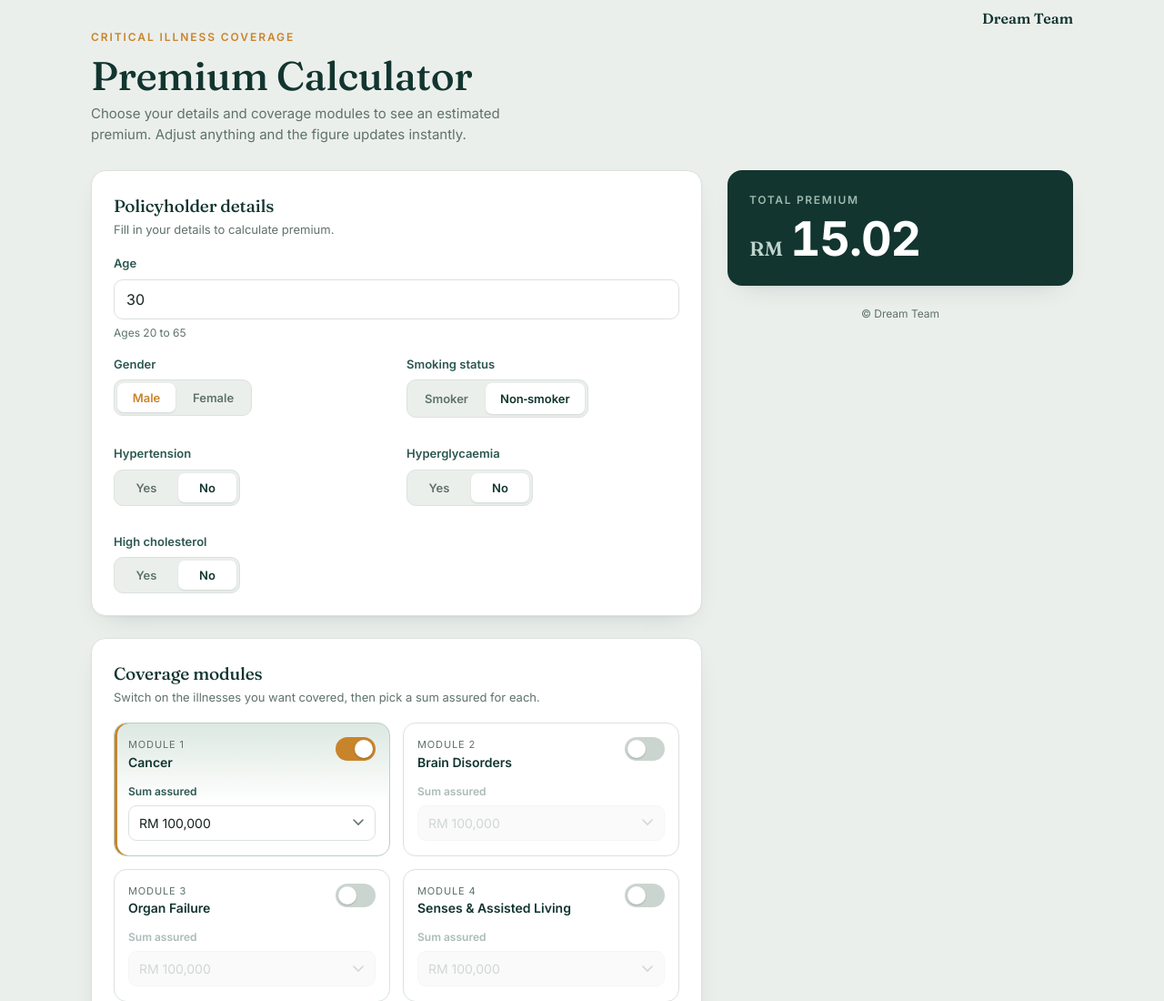
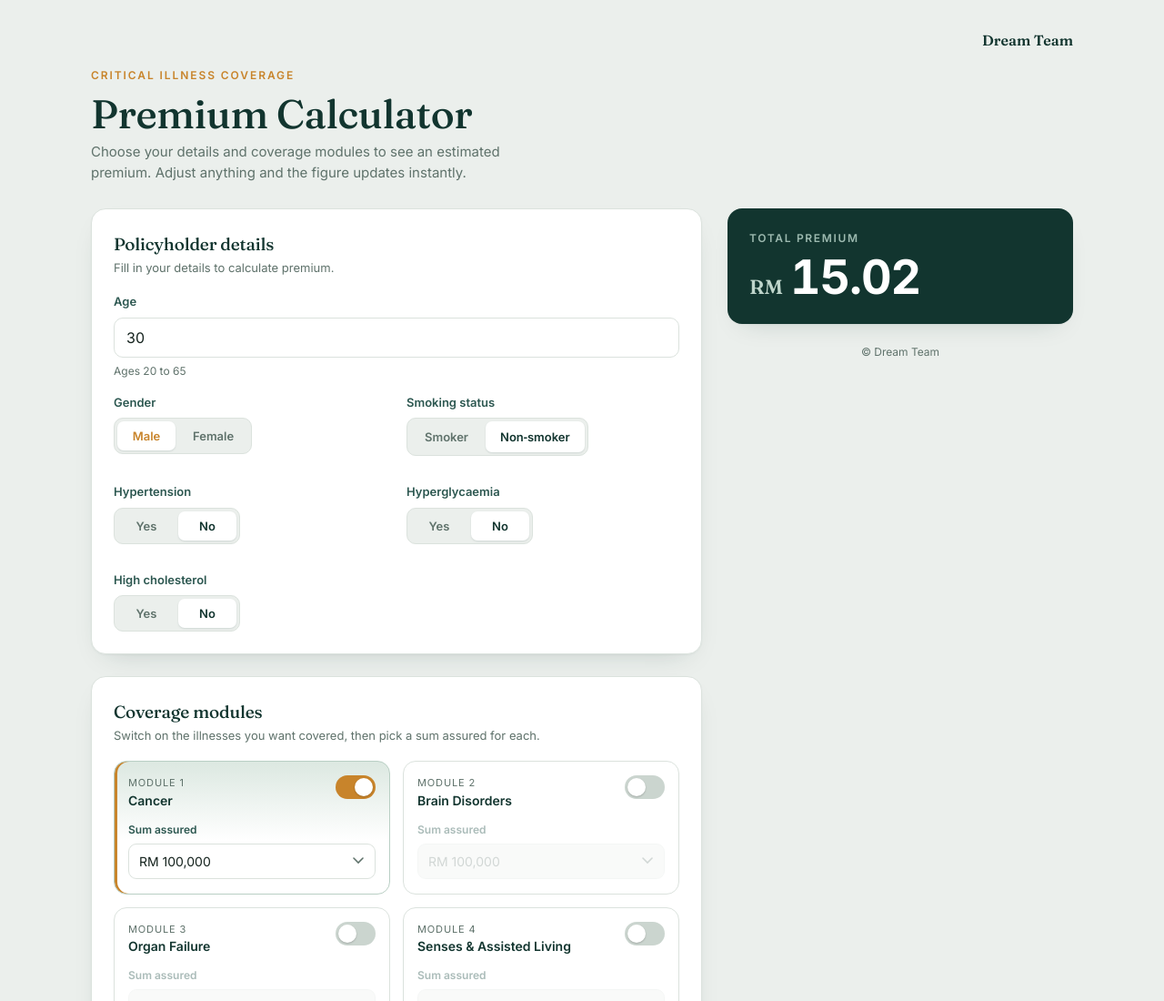
Before and after one commit to kongyao19/sites, a plain HTML site: page premiumCalculator/index.html in a window 1280 px wide. Shown: the top 1100 px of the page at 91% size. Drawn offline with Linux system fonts and the light colour scheme.

Commit message:
Refactor header layout and branding in premium calculator UI

```diff
--- a/premiumCalculator/index.html
+++ b/premiumCalculator/index.html
@@ -36,18 +36,12 @@
   .wrap{max-width:1120px;margin:0 auto;padding:32px 20px 120px;}
 
   /* Header */
-  header.masthead{
-    margin-bottom:28px;display:flex;align-items:flex-start;
-    justify-content:space-between;gap:24px;
+  .brandbar{
+    text-align:right;margin-bottom:18px;
+    font-family:"Fraunces",Georgia,serif;font-weight:600;font-size:16px;
+    color:var(--pine);
   }
-  .brand{
-    font-family:"Fraunces",Georgia,serif;font-weight:600;font-size:16px;
-    color:var(--pine);white-space:nowrap;flex:none;margin-top:-24px;
-  }
-  @media (max-width:520px){
-    .brand{font-size:14px;margin-top:-22px;}
-    header.masthead{gap:14px;}
-  }
+  header.masthead{margin-bottom:28px;}
   .eyebrow{
     font-size:12px;letter-spacing:.16em;text-transform:uppercase;
     color:var(--amber);font-weight:600;margin-bottom:10px;
@@ -164,13 +158,12 @@
 </head>
 <body>
 <div class="wrap">
+  <div class="brandbar">Dream Team</div>
+
   <header class="masthead">
-    <div>
-      <div class="eyebrow">Critical illness coverage</div>
-      <h1>Premium Calculator</h1>
-      <p class="lede">Choose your details and coverage modules to see an estimated premium. Adjust anything and the figure updates instantly.</p>
-    </div>
-    <div class="brand">Dream Team</div>
+    <div class="eyebrow">Critical illness coverage</div>
+    <h1>Premium Calculator</h1>
+    <p class="lede">Choose your details and coverage modules to see an estimated premium. Adjust anything and the figure updates instantly.</p>
   </header>
 
   <div class="grid">
```
